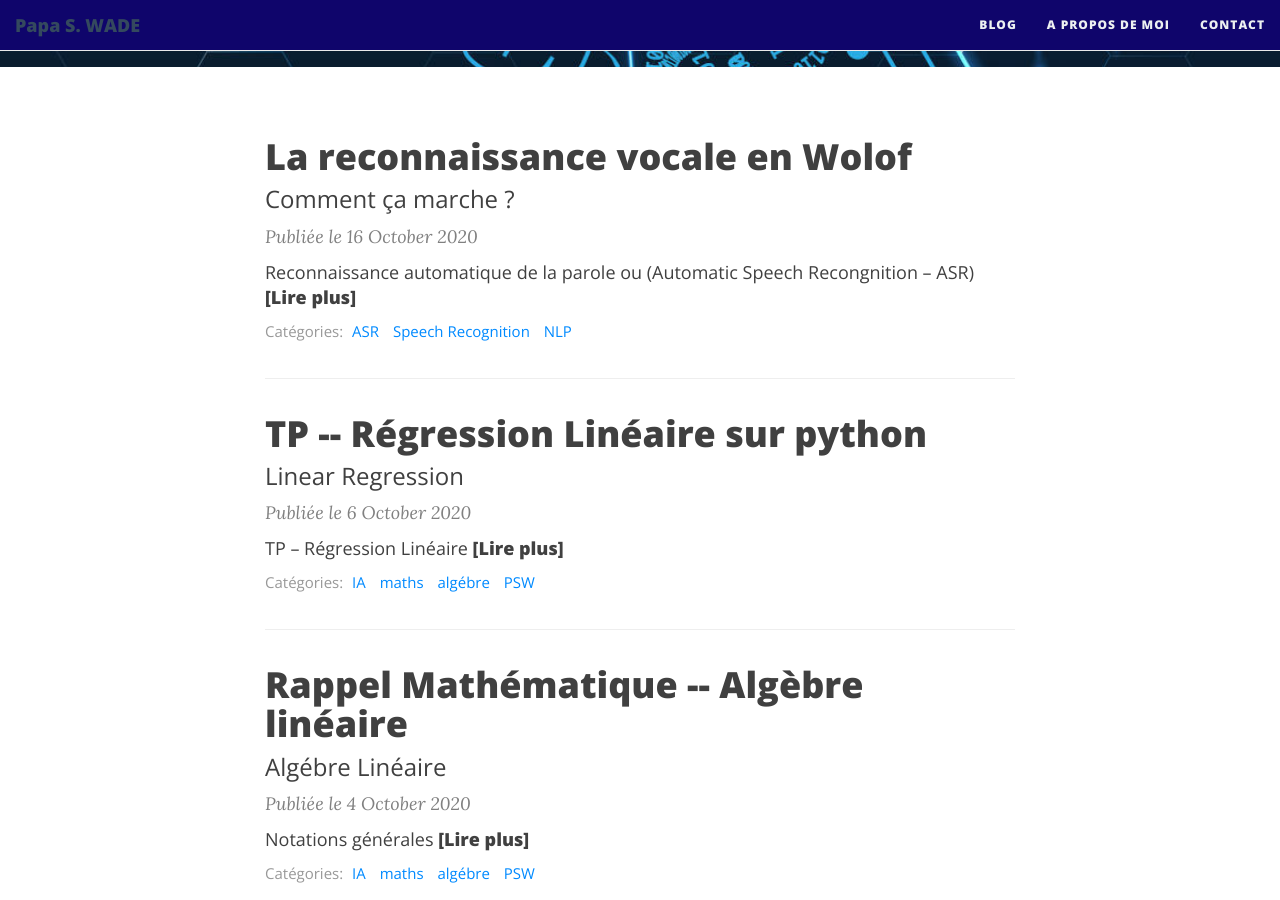
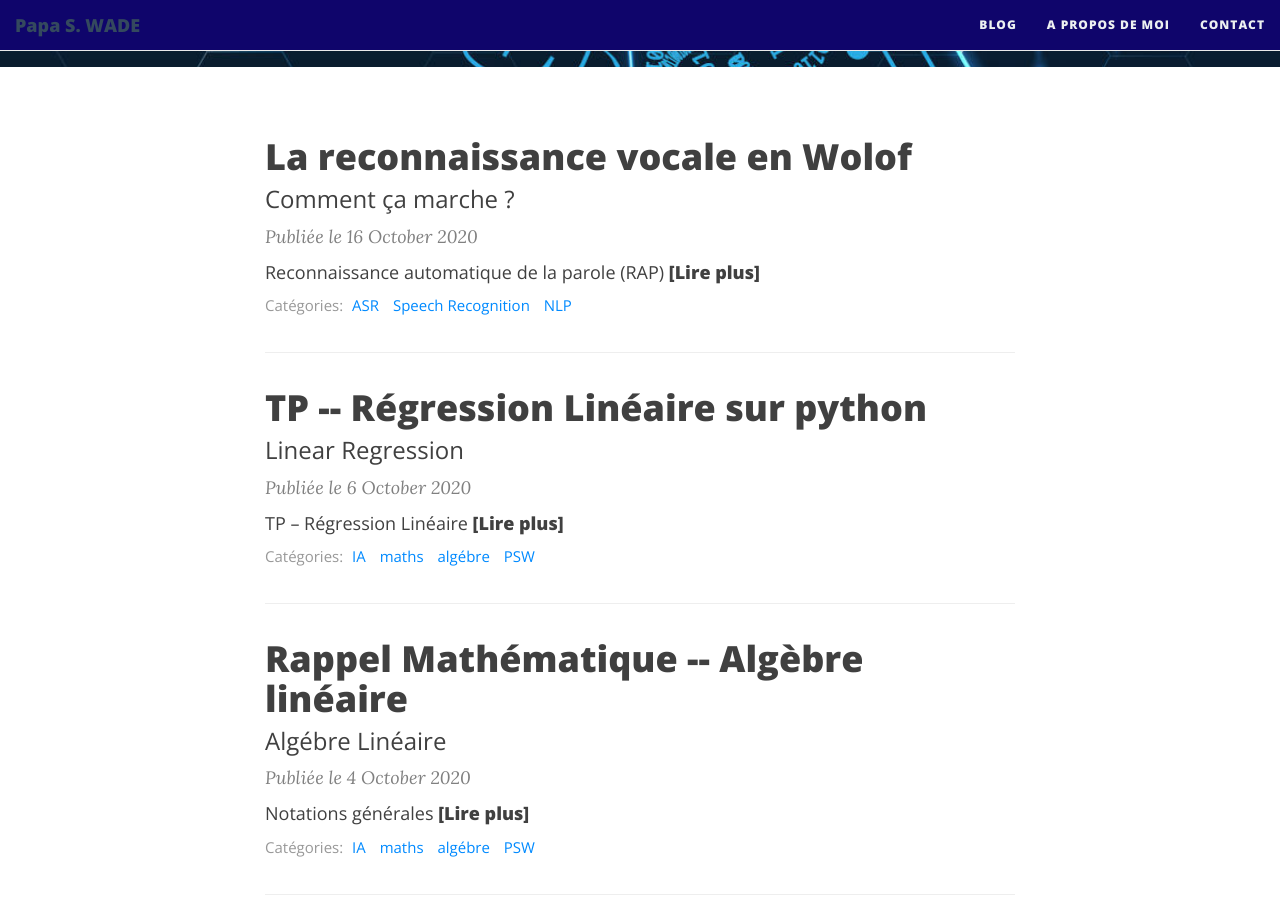
Before and after one commit to papasega/papasega.github.io, a Jekyll site: the page built from index.html, in a window 1280 px wide and 900 px high, scrolled down 476 px. Built offline with Jekyll 4.4.1, drawn with Linux system fonts in a browser that asks for light colours; nearby versions of some CDN libraries; the list of posts is cut into pages by our own code.

Commit message:
Update 2020-10-16-ASR_Wolof.md

```diff
--- a/_posts/2020-10-16-ASR_Wolof.md
+++ b/_posts/2020-10-16-ASR_Wolof.md
@@ -10,8 +10,8 @@ comments: true
 
 
 
-Reconnaissance automatique de la parole ou (Automatic Speech Recongnition -- ASR)
-==============
+Reconnaissance automatique de la parole (RAP)
+============
 
 ![image](https://drive.google.com/uc?export=view&id=1XxfOCSBtsxSFxjot5dFAA0YFYjZgFOxT)
 
```
Also changed, not shown: other parts of _posts/2020-10-16-ASR_Wolof.md (+1 -1 lines).
